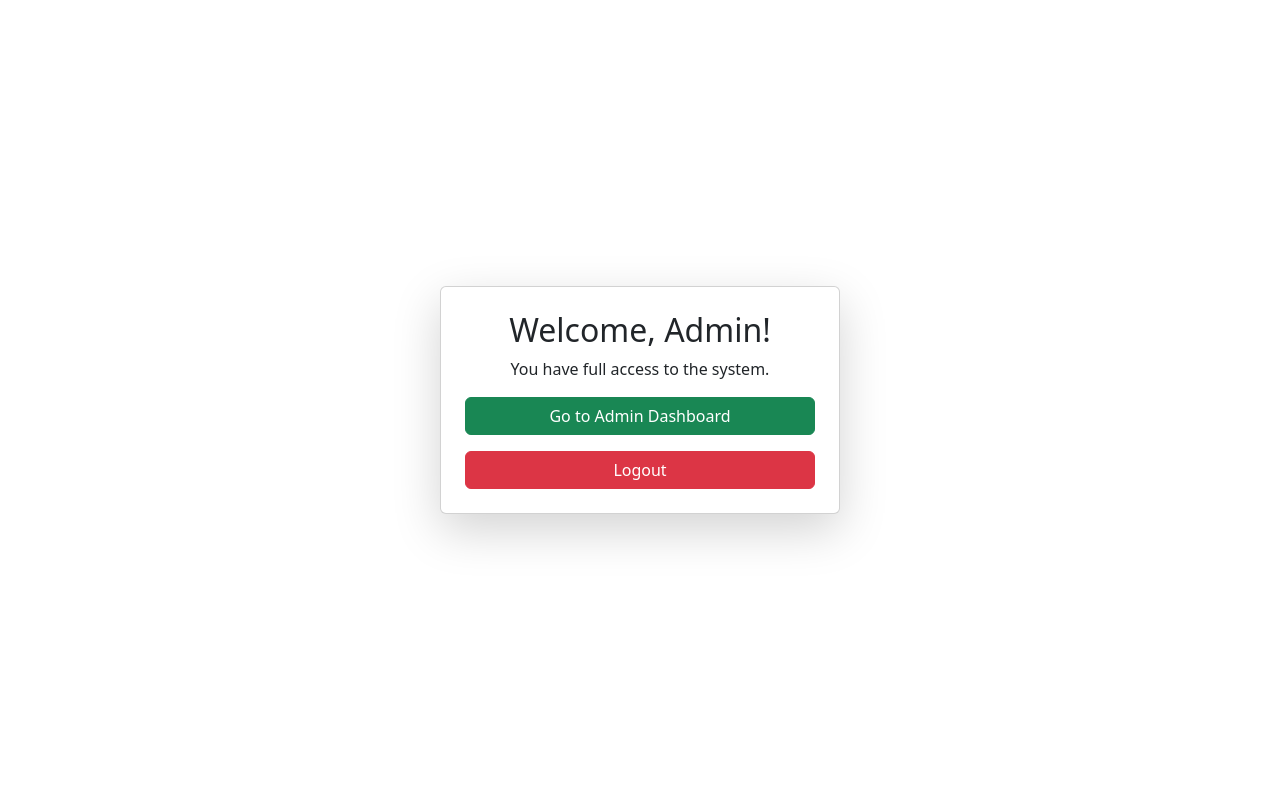
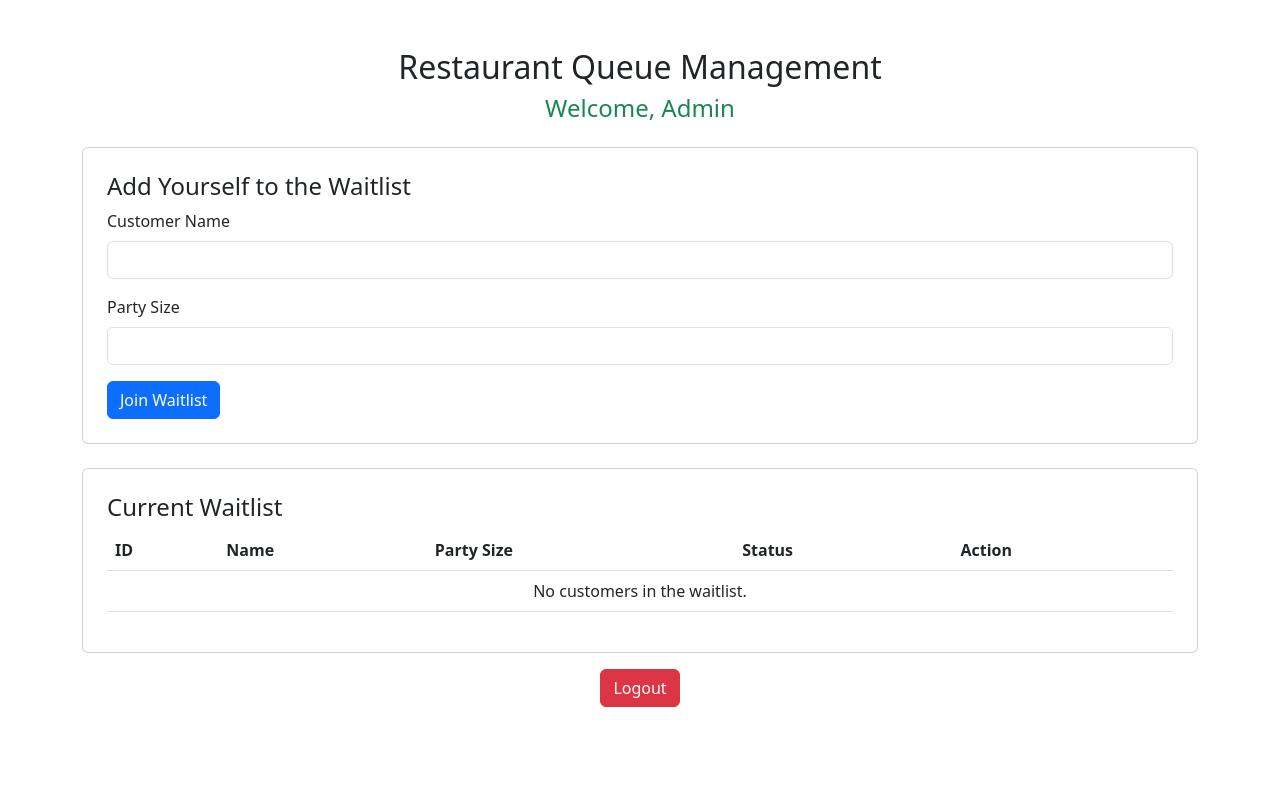
Before and after one commit to Posyyy/CSIS3126_Posy, a PHP site: page /home.php in a window 1280 px wide. Run offline with PHP 8.4, Linux system fonts and the light colour scheme; the visitor is signed in with stand-in values (Sample User, id 1); data that the repository does not hold is empty; a stand-in replaces the project's code that opens the database connection.

Commit message:
Made some Changes

```diff
--- a/get_waitlist.php
+++ b/get_waitlist.php
@@ -8,13 +8,25 @@ $sql = "SELECT Waitlist.waitlist_id, Customers.name, Customers.phone_number, Wai
 
 $result = $conn->query($sql);
 
-$waitlist =  [];
+if ($result->num_rows > 0) {
+    while ($row = $result->fetch_assoc()) {
+        echo "<tr>";
+        echo "<td>" . $row['waitlist_id'] . "</td>";
+        echo "<td>" . htmlspecialchars($row['name']) . "</td>";
+        echo "<td>" . $row['party_size'] . "</td>";
+        echo "<td>" . htmlspecialchars($row['status']) . "</td>";
 
-while ($row = $result->fetch_assoc()) {
-    $waitlist[] = $row;
+        // If user is admin, show remove button
+        session_start();
+        if (isset($_SESSION['role']) && $_SESSION['role'] == "admin") {
+            echo "<td><button class='btn btn-danger btn-sm' onclick='removeFromWaitlist(" . $row['waitlist_id'] . ")'>Remove</button></td>";
+        }
+
+        echo "</tr>";
+    }
+} else {
+    echo "<tr><td colspan='5' class='text-center'>No customers in the waitlist.</td></tr>";
 }
-
-echo json_encode($waitlist);
 
 $conn->close();
 ?>
--- a/home.php
+++ b/home.php
@@ -1,11 +1,13 @@
 <?php
 session_start();
 
+// Redirect to login if role is not set
 if (!isset($_SESSION['role'])) {
-    header("Location: login.php");
+    header("Location: index.php");
     exit();
 }
 
+include 'db_connect.php'; // Include database connection
 ?>
 
 <!DOCTYPE html>
@@ -13,23 +15,99 @@ if (!isset($_SESSION['role'])) {
 <head>
     <meta charset="UTF-8">
     <meta name="viewport" content="width=device-width, initial-scale=1.0">
-    <title>Home</title>
+    <title>Home - Restaurant Queue</title>
     <link href="https://cdn.jsdelivr.net/npm/bootstrap@5.3.0/dist/css/bootstrap.min.css" rel="stylesheet">
+    <script src="https://code.jquery.com/jquery-3.6.0.min.js"></script>
 </head>
-<body class="d-flex justify-content-center align-items-center vh-100">
+<body>
 
-    <div class="card p-4 shadow-lg text-center" style="width: 25rem;">
-        <h2>Welcome, <?php echo ucfirst($_SESSION['role']); ?>!</h2>
+<div class="container mt-5">
+    <h2 class="text-center">Restaurant Queue Management</h2>
 
-        <?php if ($_SESSION['role'] === "admin"): ?>
-            <p>You have full access to the system.</p>
-            <a href="admin_dashboard.php" class="btn btn-success w-100">Go to Admin Dashboard</a>
-        <?php else: ?>
-            <p>You are logged in as a Guest.</p>
-        <?php endif; ?>
+    <!-- Display different content for Admins and Guests -->
+    <?php if ($_SESSION['role'] == "admin"): ?>
+        <h4 class="text-success text-center">Welcome, Admin</h4>
+    <?php else: ?>
+        <h4 class="text-primary text-center">Welcome, Guest</h4>
+    <?php endif; ?>
 
-        <a href="logout.php" class="btn btn-danger mt-3 w-100">Logout</a>
+    <!-- Form to Add to Waitlist (Visible to All) -->
+    <div class="card p-4 my-4">
+        <h4>Add Yourself to the Waitlist</h4>
+        <form id="waitlistForm">
+            <div class="mb-3">
+                <label for="name" class="form-label">Customer Name</label>
+                <input type="text" class="form-control" id="name" required>
+            </div>
+            <div class="mb-3">
+                <label for="party_size" class="form-label">Party Size</label>
+                <input type="number" class="form-control" id="party_size" required>
+            </div>
+            <button type="submit" class="btn btn-primary">Join Waitlist</button>
+        </form>
     </div>
+
+    <!-- Waitlist Table (Visible to All) -->
+    <div class="card p-4">
+        <h4>Current Waitlist</h4>
+        <table class="table">
+            <thead>
+            <tr>
+                <th>ID</th>
+                <th>Name</th>
+                <th>Party Size</th>
+                <th>Status</th>
+                <?php if ($_SESSION['role'] == "admin"): ?>
+                    <th>Action</th> <!-- Admins can remove users -->
+                <?php endif; ?>
+            </tr>
+            </thead>
+            <tbody id="waitlistTable">
+            <!-- Data will be inserted here dynamically -->
+            </tbody>
+        </table>
+    </div>
+
+    <!-- Logout Button -->
+    <div class="text-center mt-3">
+        <a href="logout.php" class="btn btn-danger">Logout</a>
+    </div>
+</div>
+
+<script>
+    // Fetch Waitlist Data
+    function loadWaitlist() {
+        $.get("get_waitlist.php", function(data) {
+            $("#waitlistTable").html(data);
+        });
+    }
+
+    // Handle Form Submission
+    $("#waitlistForm").submit(function(event) {
+        event.preventDefault();
+        let name = $("#name").val();
+        let party_size = $("#party_size").val();
+
+        $.post("add_to_waitlist.php", { name: name, party_size: party_size }, function(response) {
+            alert(response);
+            loadWaitlist();
+            $("#waitlistForm")[0].reset();
+        });
+    });
+
+    // Function to remove a customer from the waitlist
+    function removeFromWaitlist(id) {
+        if (confirm("Are you sure you want to remove this customer?")) {
+            $.post("remove_from_waitlist.php", { id: id }, function(response) {
+                alert(response);
+                loadWaitlist();
+            });
+        }
+    }
+
+    // Load waitlist when page loads
+    $(document).ready(loadWaitlist);
+</script>
 
 </body>
 </html>
--- a/index.php
+++ b/index.php
@@ -1,5 +1,7 @@
 <?php
 session_start();
+
+// If user is already logged in, redirect based on role
 if (isset($_SESSION['role'])) {
     if ($_SESSION['role'] === 'admin') {
         header("Location: admin_dashboard.php");
@@ -16,7 +18,7 @@ if (isset($_SESSION['role'])) {
 <head>
     <meta charset="UTF-8">
     <meta name="viewport" content="width=device-width, initial-scale=1.0">
-    <title>Restaurant Queue Login</title>
+    <title>Restaurant Queue - Login</title>
     <link href="https://cdn.jsdelivr.net/npm/bootstrap@5.3.0/dist/css/bootstrap.min.css" rel="stylesheet">
 </head>
 <body class="d-flex justify-content-center align-items-center vh-100">
```
Also changed, not shown: remove_from_waitlist.php (added, +25 -0 lines).
